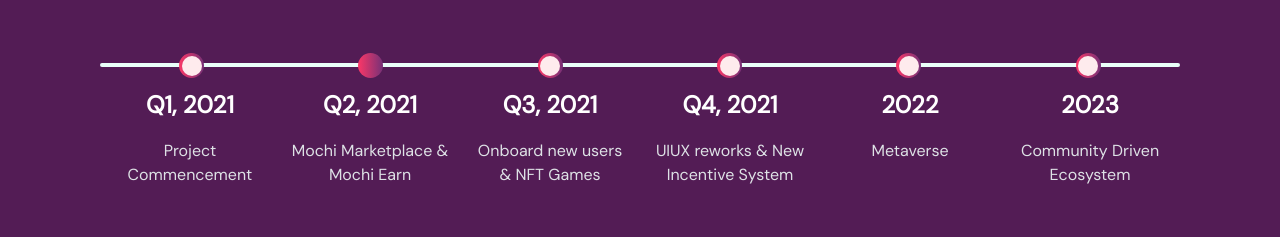
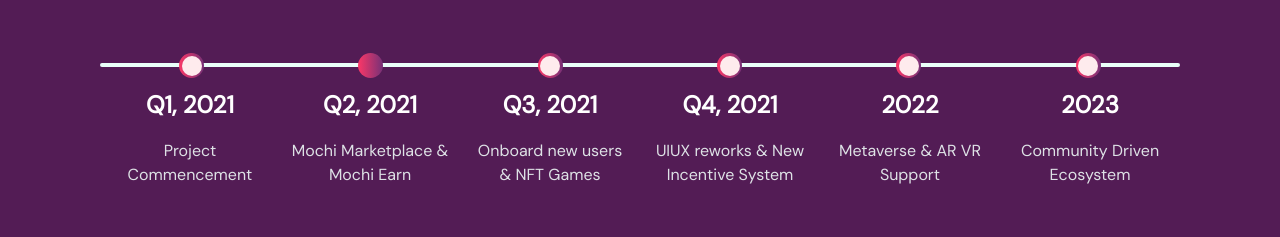
Before and after one commit to Mochi-Lab/mochi.market, a React (Create React App) app: page / in a window 1280 px wide. Shown: the part 5220-5457 px from the top of the page. Built offline with nearby package versions, Linux system fonts and the light colour scheme.

Commit message:
update roadmap

```diff
--- a/src/components/Roadmap/index.js
+++ b/src/components/Roadmap/index.js
@@ -22,7 +22,7 @@
     },
     {
       stage: '2022',
-      content: 'Metaverse',
+      content: 'Metaverse & AR VR Support',
     },
     {
       stage: '2023',
```
